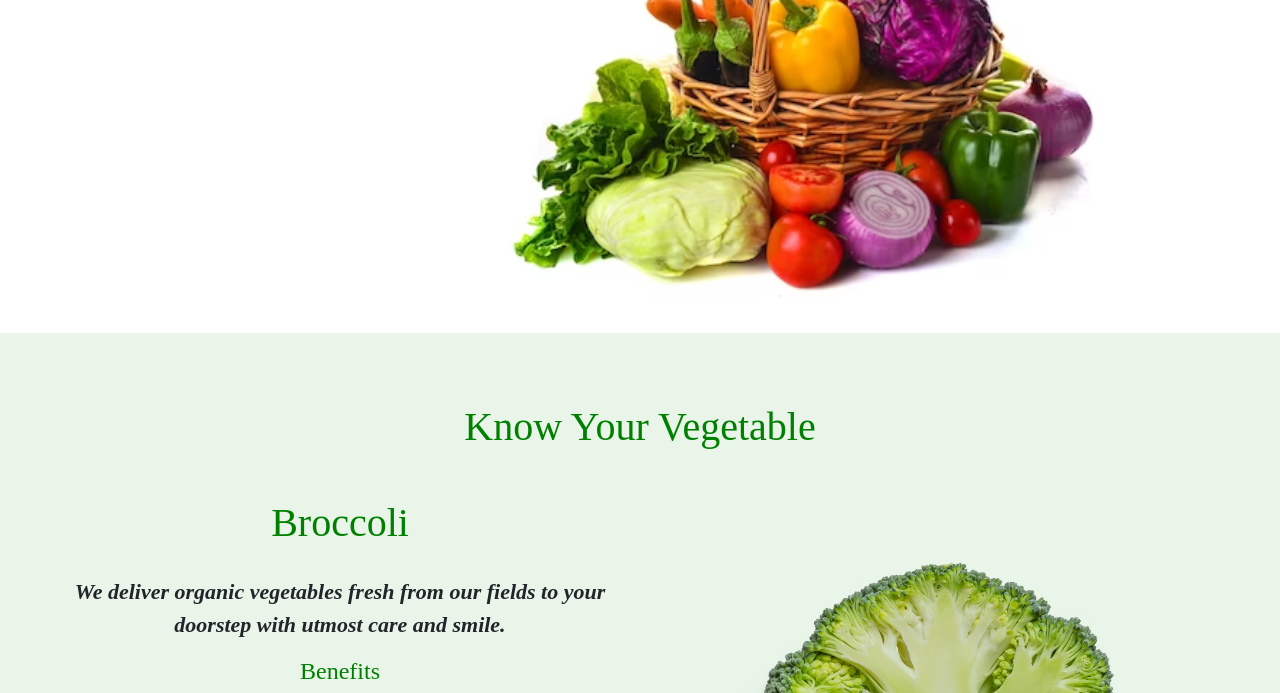
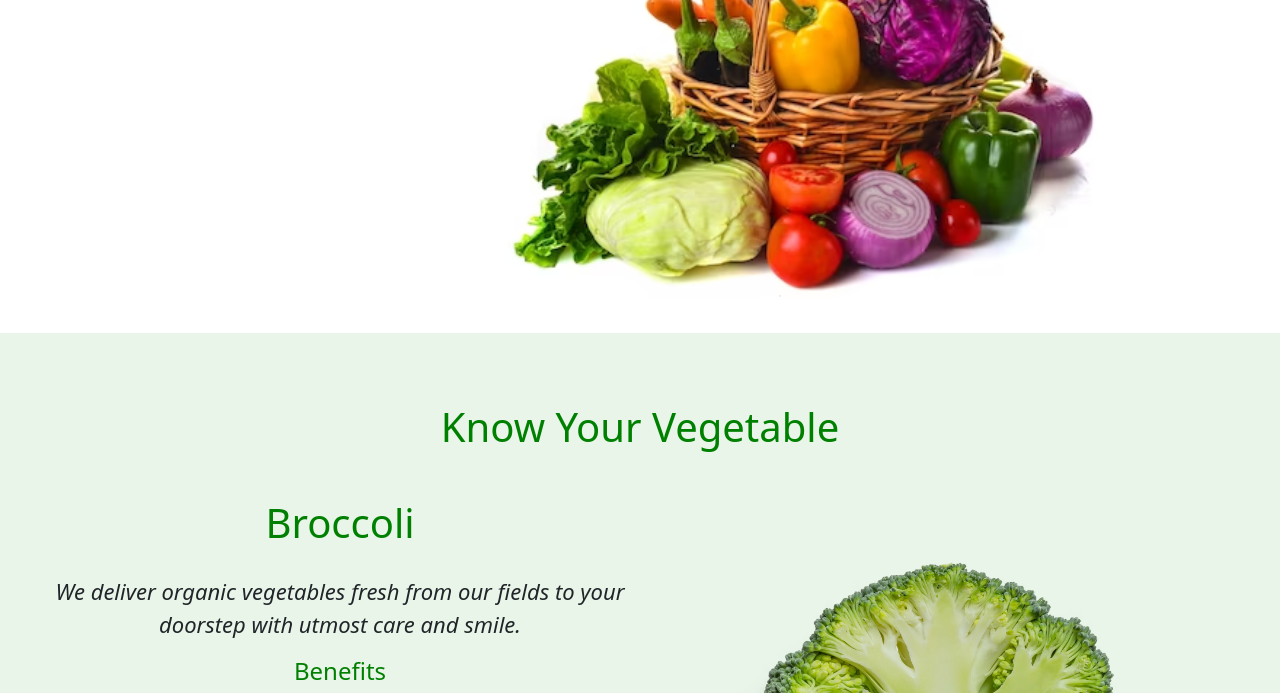
Before and after one commit to Johnny-cloud/food-i, a React app in the folder client/: page / in a window 1280 px wide. Shown: the part 407-1100 px from the top of the page. Built offline with nearby package versions, Linux system fonts and the light colour scheme; no server answers.

Commit message:
Remove bold from details section

```diff
--- a/client/src/components/products_display/product/product.css
+++ b/client/src/components/products_display/product/product.css
@@ -31,12 +31,6 @@
     text-align: start;
 }
 
-
-.details p{
-    font-size: 22px;
-    font-weight: bold;
-}
-
 .product button{
     width: 100%;
     margin: auto;
--- a/client/src/index.css
+++ b/client/src/index.css
@@ -1,6 +1,5 @@
 body{
     text-align: center;
-    font-family: 'Times New Roman', Times, serif;
     font-size: 18px;
     padding: 0;
     margin: 0;
```
